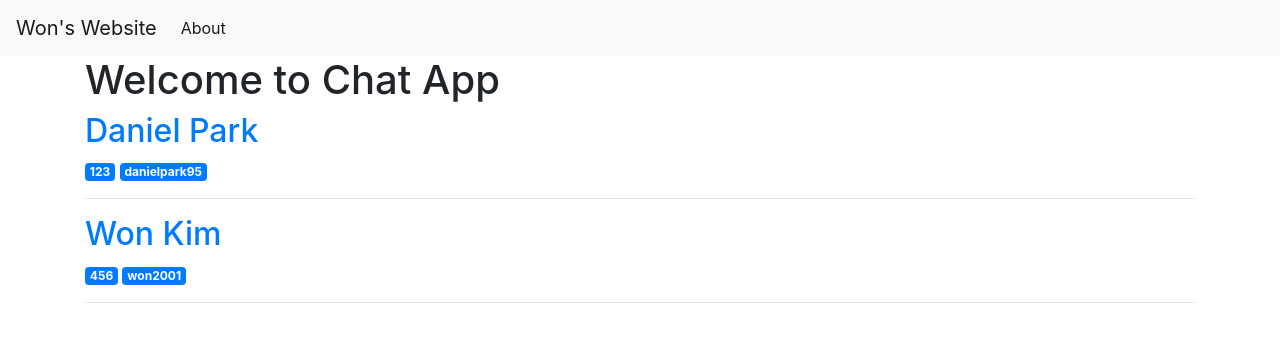
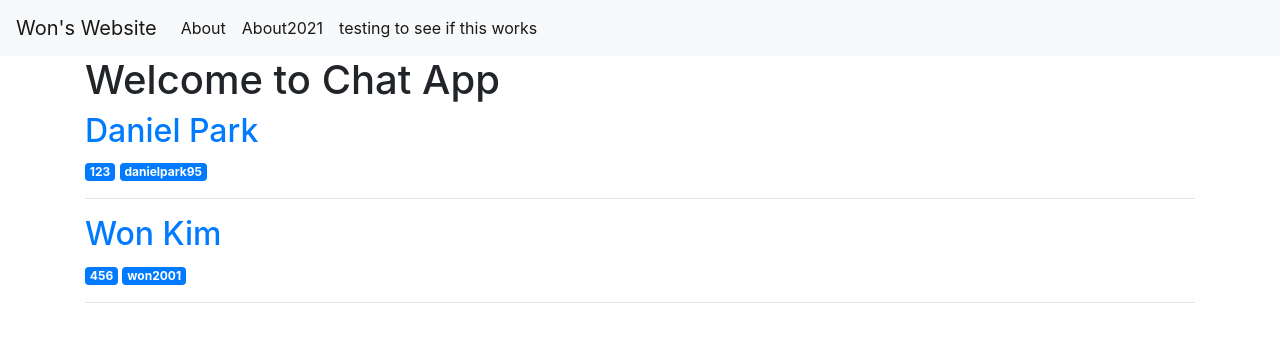
Before and after one commit to danielpark95/ChatApp, a Flask app: page / in a window 1280 px wide. Shown: the top 342 px of the page. Run offline with Flask 2, Linux system fonts and the light colour scheme; data comes from the database, SQL or seed files in the repository; some libraries are stand-ins or nearby versions.

Commit message:
I just changed base.html to say "testing to see if this works"

```diff
--- a/schema.sql
+++ b/schema.sql
@@ -10,7 +10,8 @@ CREATE TABLE messages(
 
 DROP TABLE IF EXISTS users;
 CREATE TABLE users(
-	user_id TEXT PRIMARY KEY,
+	user_id INTEGER PRIMARY KEY AUTOINCREMENT,
+	username TEXT NOT NULL,
 	password TEXT NOT NULL,
 	first_name TEXT,
 	last_name TEXT
--- a/templates/base.html
+++ b/templates/base.html
@@ -6,20 +6,28 @@
     <meta name="viewport" content="width=device-width, initial-scale=1, shrink-to-fit=no">
 
     <!-- Bootstrap CSS -->
-    <link rel="stylesheet" href="https://stackpath.bootstrapcdn.com/bootstrap/4.3.1/css/bootstrap.min.css" integrity="sha384-ggOyR0iXCbMQv3Xipma34MD+dH/1fQ784/j6cY/iJTQUOhcWr7x9JvoRxT2MZw1T" crossorigin="anonymous">
+    <link rel="stylesheet" href="https://stackpath.bootstrapcdn.com/bootstrap/4.3.1/css/bootstrap.min.css"
+          integrity="sha384-ggOyR0iXCbMQv3Xipma34MD+dH/1fQ784/j6cY/iJTQUOhcWr7x9JvoRxT2MZw1T" crossorigin="anonymous">
 
     <title>{% block title %} {% endblock %}</title>
 </head>
 <body>
 <nav class="navbar navbar-expand-md navbar-light bg-light">
     <a class="navbar-brand" href="{{ url_for('index')}}">Won's Website</a>
-        <button class="navbar-toggler" type="button" data-toggle="collapse" data-target="#navbarNav" aria-controls="navbarNav" aria-expanded="false" aria-label="Toggle navigation">
+    <button class="navbar-toggler" type="button" data-toggle="collapse" data-target="#navbarNav"
+            aria-controls="navbarNav" aria-expanded="false" aria-label="Toggle navigation">
         <span class="navbar-toggler-icon"></span>
     </button>
     <div class="collapse navbar-collapse" id="navbarNav">
         <ul class="navbar-nav">
             <li class="nav-item active">
                 <a class="nav-link" href="#">About</a>
+            </li>
+            <li class="nav-item active">
+                <a class="nav-link" href="#">About2021</a>
+            </li>
+            <li class="nav-item active">
+                <a class="nav-link" href="#">testing to see if this works</a>
             </li>
         </ul>
     </div>
@@ -30,8 +38,14 @@
 
 <!-- Optional JavaScript -->
 <!-- jQuery first, then Popper.js, then Bootstrap JS -->
-    <script src="https://code.jquery.com/jquery-3.3.1.slim.min.js" integrity="sha384-q8i/X+965DzO0rT7abK41JStQIAqVgRVzpbzo5smXKp4YfRvH+8abtTE1Pi6jizo" crossorigin="anonymous"></script>
-    <script src="https://cdnjs.cloudflare.com/ajax/libs/popper.js/1.14.7/umd/popper.min.js" integrity="sha384-UO2eT0CpHqdSJQ6hJty5KVphtPhzWj9WO1clHTMGa3JDZwrnQq4sF86dIHNDz0W1" crossorigin="anonymous"></script>
-    <script src="https://stackpath.bootstrapcdn.com/bootstrap/4.3.1/js/bootstrap.min.js" integrity="sha384-JjSmVgyd0p3pXB1rRibZUAYoIIy6OrQ6VrjIEaFf/nJGzIxFDsf4x0xIM+B07jRM" crossorigin="anonymous"></script>
+<script src="https://code.jquery.com/jquery-3.3.1.slim.min.js"
+        integrity="sha384-q8i/X+965DzO0rT7abK41JStQIAqVgRVzpbzo5smXKp4YfRvH+8abtTE1Pi6jizo"
+        crossorigin="anonymous"></script>
+<script src="https://cdnjs.cloudflare.com/ajax/libs/popper.js/1.14.7/umd/popper.min.js"
+        integrity="sha384-UO2eT0CpHqdSJQ6hJty5KVphtPhzWj9WO1clHTMGa3JDZwrnQq4sF86dIHNDz0W1"
+        crossorigin="anonymous"></script>
+<script src="https://stackpath.bootstrapcdn.com/bootstrap/4.3.1/js/bootstrap.min.js"
+        integrity="sha384-JjSmVgyd0p3pXB1rRibZUAYoIIy6OrQ6VrjIEaFf/nJGzIxFDsf4x0xIM+B07jRM"
+        crossorigin="anonymous"></script>
 </body>
 </html>
```
Lines whose indentation alone changed are shown as unchanged.
